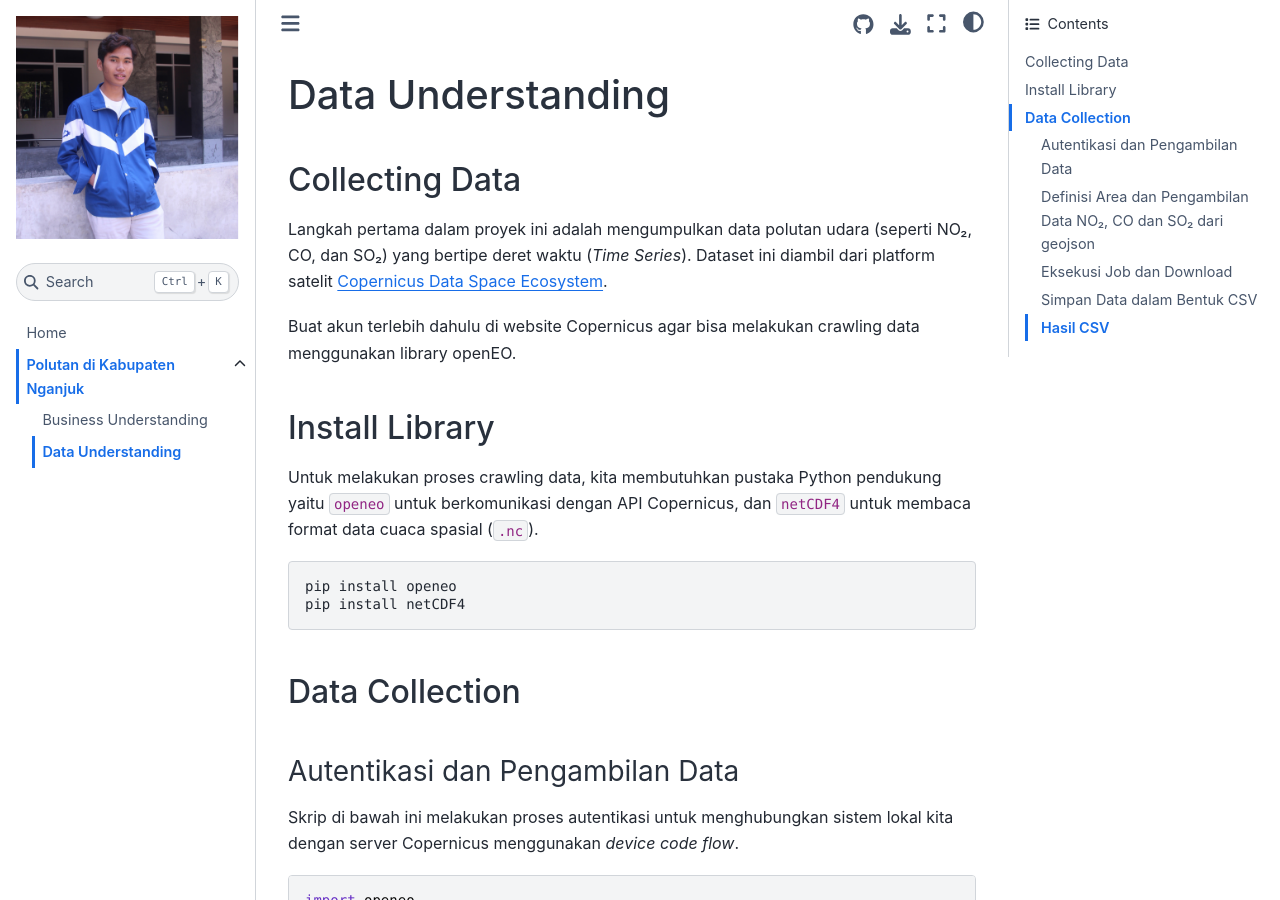
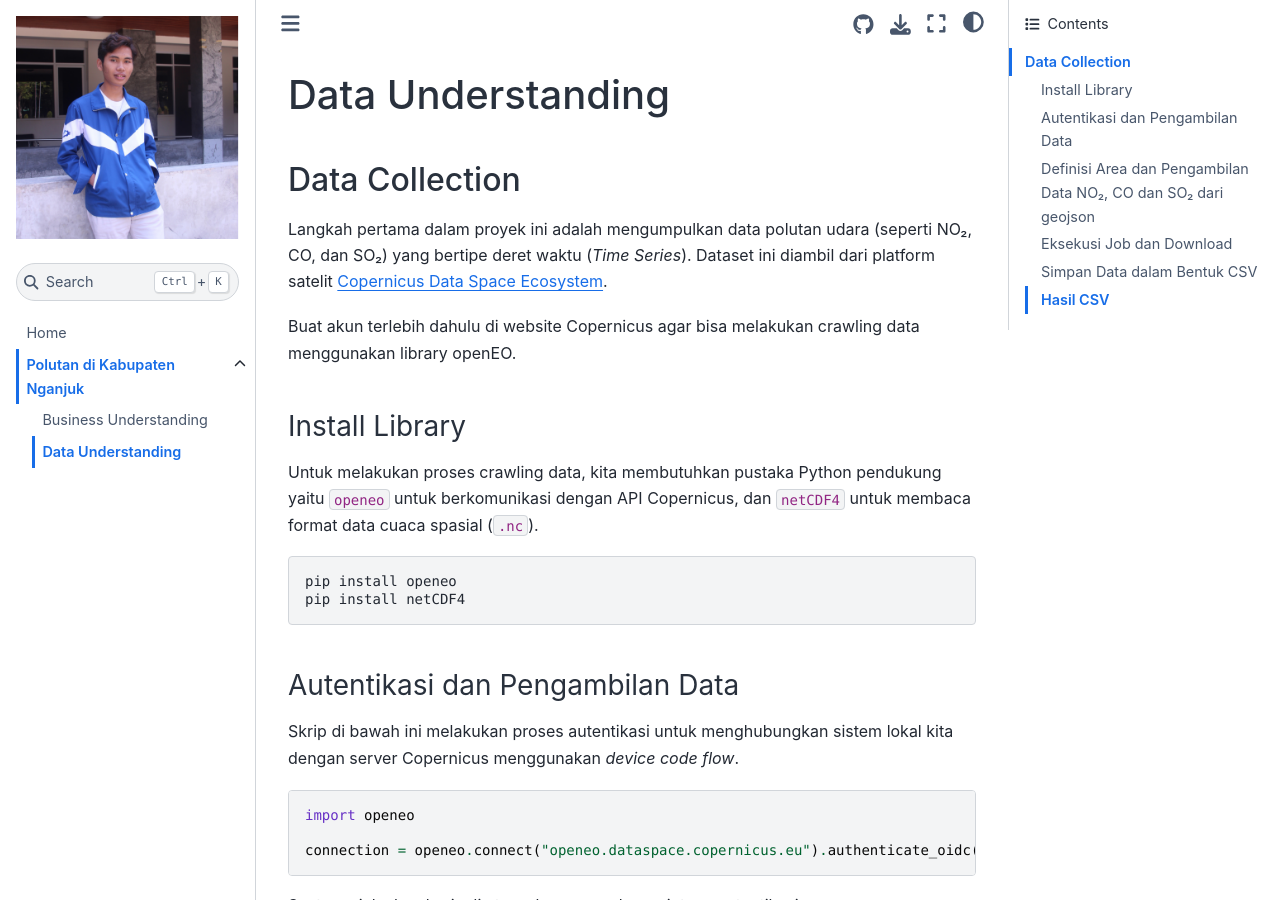
Before and after one commit to itsaalii/PSD, a Jupyter Book: the page built from views/polutan/data-understanding.md, in a window 1280 px wide and 900 px high. Built offline with Jupyter Book 1.0.4 settings and Sphinx 7.4.7 and the Sphinx Book theme 1.1.4, drawn with Linux system fonts in a browser that asks for light colours.

Commit message:
docs: add data understanding guide for pollutant time series collection and processing

````diff
--- a/views/polutan/data-understanding.md
+++ b/views/polutan/data-understanding.md
@@ -13,12 +13,12 @@ kernelspec:
 ---
 
 # Data Understanding
-## Collecting Data
+## Data Collection
 Langkah pertama dalam proyek ini adalah mengumpulkan data polutan udara (seperti NO₂, CO, dan SO₂) yang bertipe deret waktu (_Time Series_). Dataset ini diambil dari platform satelit [Copernicus Data Space Ecosystem](https://dataspace.copernicus.eu/).
 
 Buat akun terlebih dahulu di website Copernicus agar bisa melakukan crawling data menggunakan library openEO.
 
-## Install Library
+### Install Library
 
 Untuk melakukan proses crawling data, kita membutuhkan pustaka Python pendukung yaitu `openeo` untuk berkomunikasi dengan API Copernicus, dan `netCDF4` untuk membaca format data cuaca spasial (`.nc`).
 
@@ -26,7 +26,7 @@ Untuk melakukan proses crawling data, kita membutuhkan pustaka Python pendukung
 pip install openeo
 pip install netCDF4
 ```
-## Data Collection
+
 ### Autentikasi dan Pengambilan Data
 
 Skrip di bawah ini melakukan proses autentikasi untuk menghubungkan sistem lokal kita dengan server Copernicus menggunakan _device code flow_.
````
